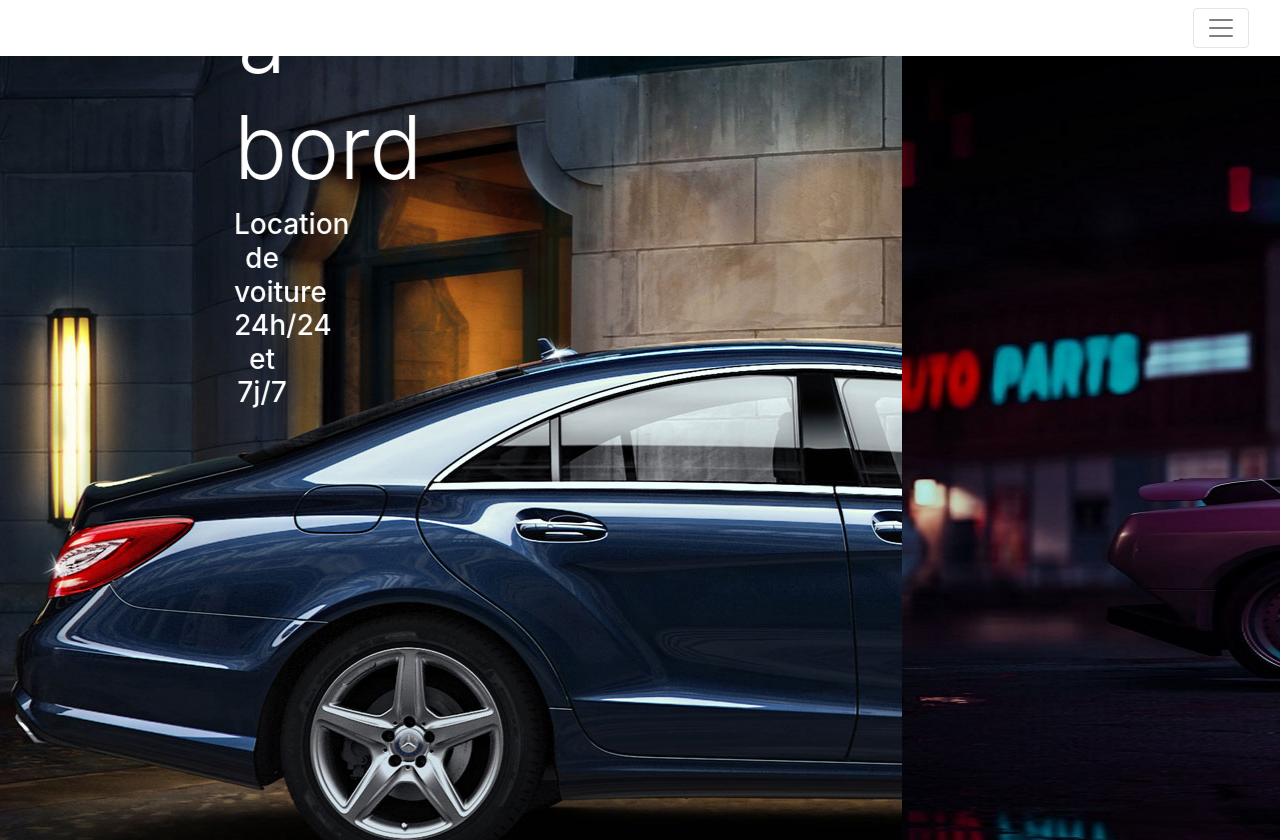
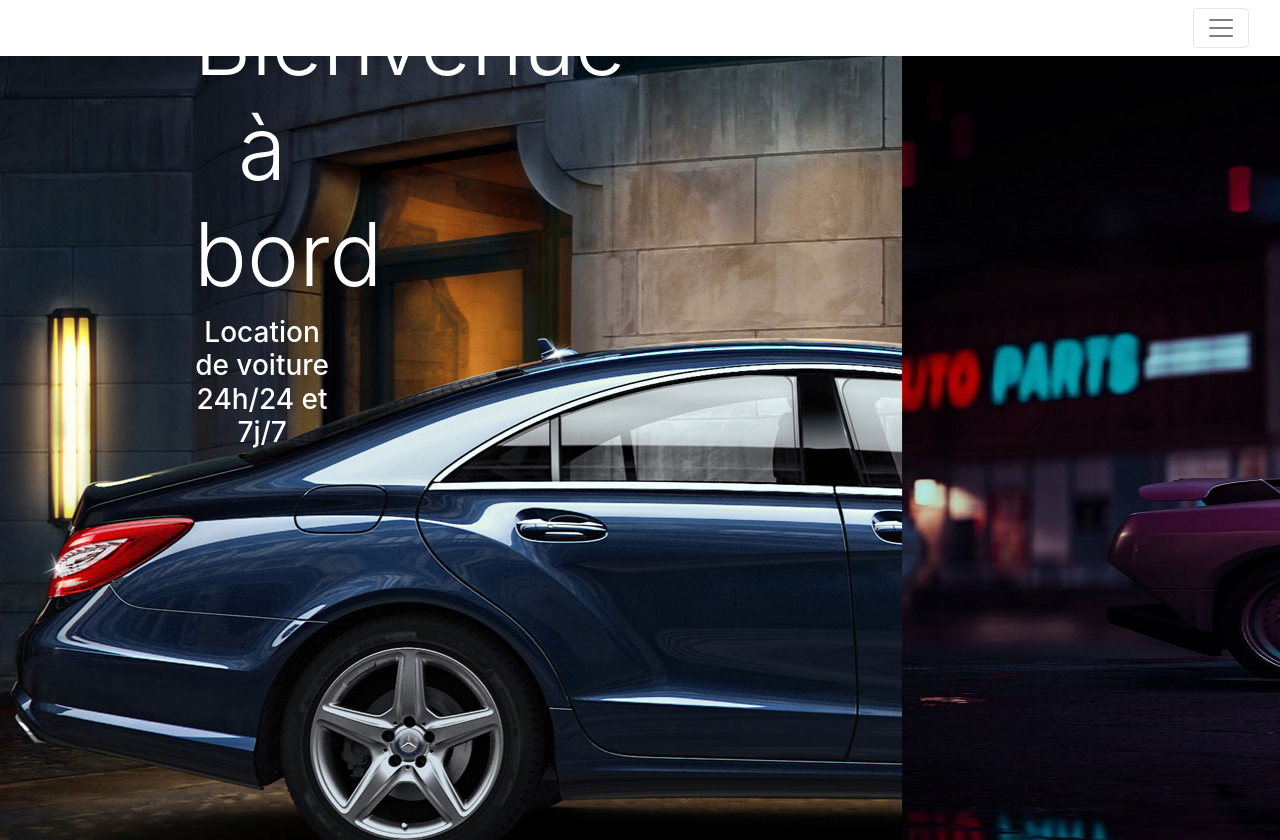
Before and after one commit to Teacher-droid/CarCashing, a plain HTML site: page damian_exam_01_02/index.html in a window 1280 px wide. Shown: the top 840 px of the page. Drawn offline with nearby package versions, Linux system fonts and the light colour scheme.

Commit message:
Update style.css

```diff
--- a/damian_exam_01_02/style.css
+++ b/damian_exam_01_02/style.css
@@ -9,7 +9,7 @@
 @media (max-width: 576px) {}
 
 .pg {
-    padding: 21em
+    padding: 19em
 }
 
 
```
